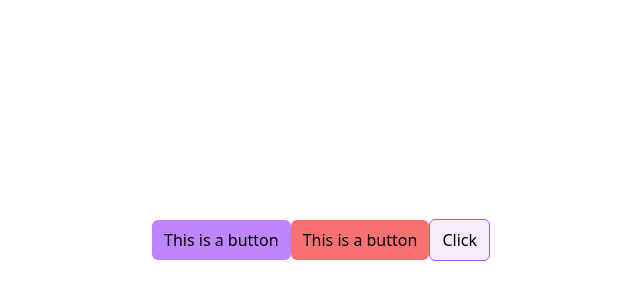
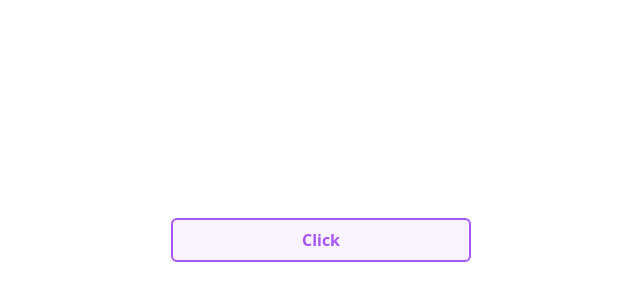
Before and after one commit to Sakibahmed2/react-reusable-components, a React (Vite) app: page / in a window 1280 px wide. Shown: the part 160-460 px from the top of the page, without its empty margins (319-959 px from the left). Built offline with nearby package versions, Linux system fonts and the light colour scheme; the HTML template or start-up script is replaced by a standard one.

Commit message:
Reusable Button With Variants

```diff
--- a/src/App.tsx
+++ b/src/App.tsx
@@ -5,9 +5,7 @@ function App() {
   return (
     <Container>
       <div className="h-screen w-full flex justify-center items-center">
-        <button className="btn btn-primary">This is a button</button>
-        <button className="btn btn-danger">This is a button</button>
-        <Button outline={true} />
+        <Button variant="outline" className="w-[300px]" />
       </div>
     </Container>
   );
--- a/src/components/ui/Button.tsx
+++ b/src/components/ui/Button.tsx
@@ -6,20 +6,20 @@ import cn from "../../utils/cn";
 //   variant === "outline" ? "border border-purple-500 bg-opacity-10" : ""
 // } `
 
-const Button = ({ className, outline }) => {
-  return (
-    <button
-      className={cn(
-        "bg-purple-500 px-3 py-2 rounded-md",
-        {
-          "border border-purple-500 bg-opacity-10": outline,
-        },
-        className
-      )}
-    >
-      Click
-    </button>
-  );
+const Button = ({ className, variant }) => {
+  const getVariant = (variant) => {
+    switch (variant) {
+      case "outline":
+        return "btn-outline";
+      case "ghost":
+        return "btn-ghost";
+
+      default:
+        return "btn-solid";
+    }
+  };
+
+  return <button className={cn(getVariant(variant), className)}>Click</button>;
 };
 
 export default Button;
--- a/src/style/button.css
+++ b/src/style/button.css
@@ -1,12 +1,20 @@
 @layer components {
-  .btn {
-    @apply px-3 py-2 rounded-md;
+  .btn-solid {
+    @apply px-3 py-2 text-white font-semibold rounded-md;
+    @apply bg-purple-400 hover:bg-purple-500 focus:bg-purple-500;
+    @apply transition-all;
   }
 
-  .btn-primary {
-    @apply bg-purple-400;
+  .btn-outline {
+    @apply px-3 py-2 text-purple-500 font-semibold  rounded-md;
+    @apply bg-purple-400 bg-opacity-10 hover:bg-opacity-20 focus:bg-opacity-20;
+    @apply border-2 border-purple-500;
+    @apply transition-all;
   }
-  .btn-danger {
-    @apply bg-red-400;
+
+  .btn-ghost {
+    @apply px-3 py-2 text-purple-500 font-semibold  rounded-md;
+    @apply bg-purple-400 bg-opacity-10 hover:bg-opacity-20 focus:bg-opacity-20;
+    @apply transition-all;
   }
 }
```
